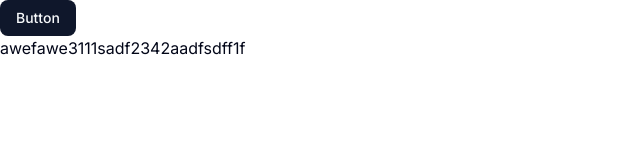
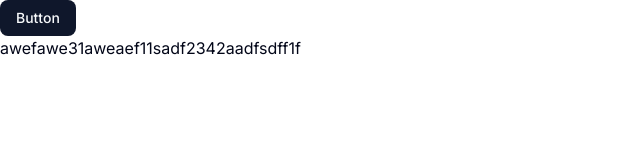
Before and after one commit to yhan0704/next_udemy_Brad, a Next.js app: page / in a window 1280 px wide. Shown: the top 160 px of the page, without its empty margins (0-640 px from the left). Built offline with nearby package versions, Linux system fonts and the light colour scheme.

Commit message:
checked an error when trying merge main to main

```diff
--- a/app/page.tsx
+++ b/app/page.tsx
@@ -4,7 +4,7 @@ export default function Page() {
   return (
     <>
       <Button>Button</Button>
-      <div>awefawe3111sadf2342aadfsdff1f</div>
+      <div>awefawe31aweaef11sadf2342aadfsdff1f</div>
     </>
   );
 }
```
